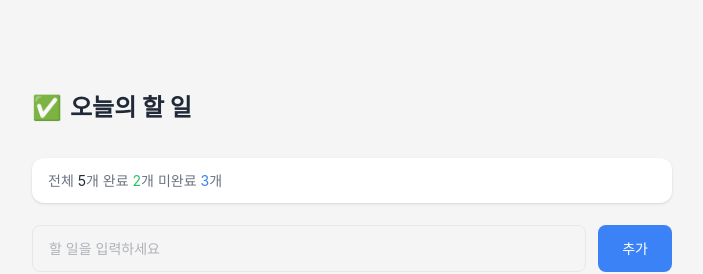
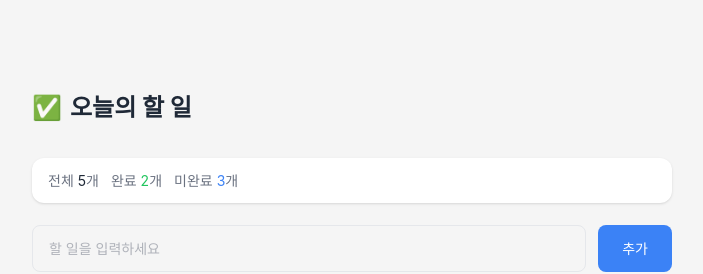
Before and after one commit to IT-Cotato/13th-Frontend-Assignment, a React (Vite) app: page / in a window 1280 px wide. Shown: the top 274 px of the page, without its empty margins (288-991 px from the left). Built offline with nearby package versions, Linux system fonts and the light colour scheme.

Commit message:
refactor: TodoOverview 레이아웃 및 구조 개선

```diff
--- a/src/components/TodoOverview.tsx
+++ b/src/components/TodoOverview.tsx
@@ -6,12 +6,18 @@ export default function TodoOverview({todos} : {todos: Todo[]}) {
     const incompletedCount = todos.filter((todo) => !todo.isCompleted).length;
 
     return (
-        <div className="flex w-full items-center justify-between gap-[12px] px-[16px] py-[12px] rounded-[12px] bg-white shadow-sm">
-            <p className="text-[14px] text-[#6B7280]">
+        <div className="flex w-full items-center gap-[12px] px-[16px] py-[12px] rounded-[12px] bg-white shadow-sm">
+            <span className="text-[14px] text-[#6B7280]">
                 전체 <span className="text-[#1F2937]">{totalCount}</span>개
+            </span>
+
+            <span className="text-[14px] text-[#6B7280]">
                 완료 <span className="text-[#22C55E]">{completedCount}</span>개
+            </span>
+
+            <span className="text-[14px] text-[#6B7280]">
                 미완료 <span className="text-[#3B82F6]">{incompletedCount}</span>개
-            </p>
+            </span>
         </div>
     )
 
```
